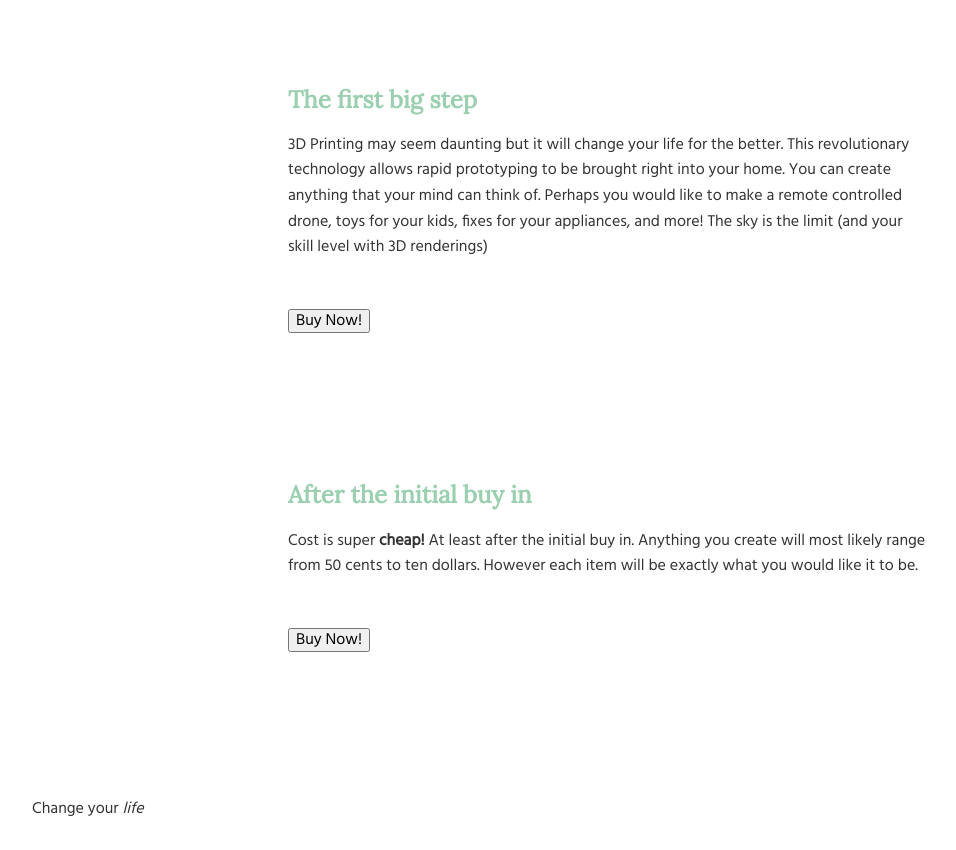
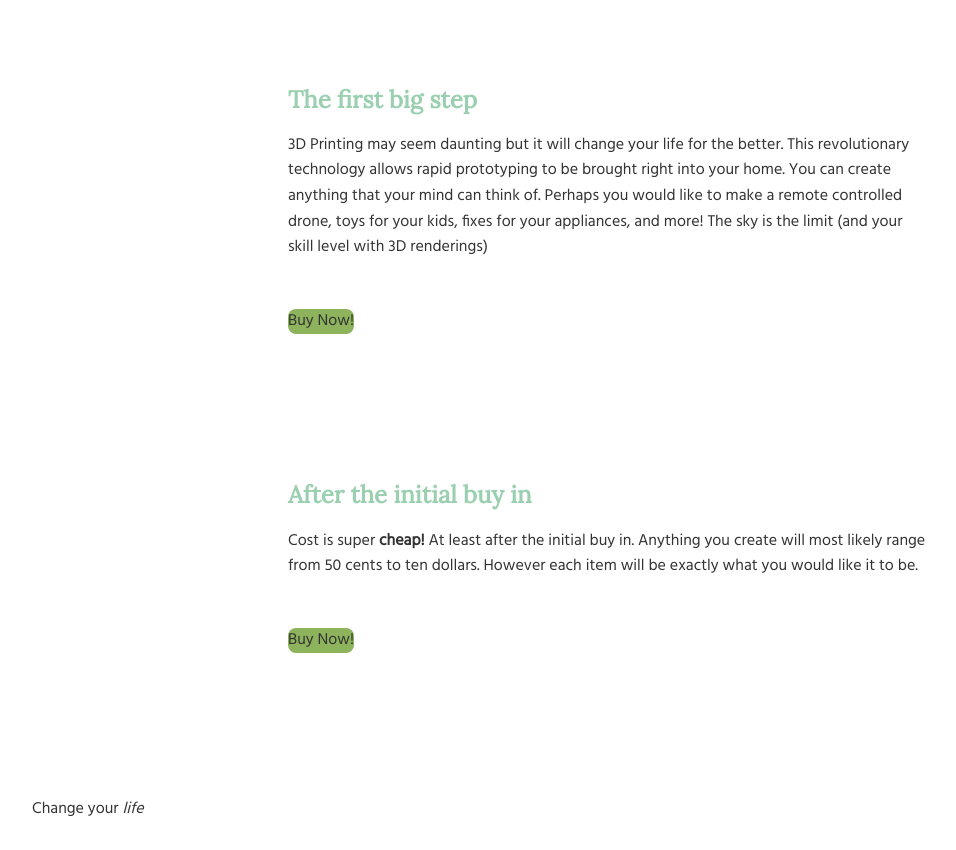
Before and after one commit to IS-120/css-fonts-and-a-button-davidwinnbigvideo, a website: page index.html in a window 1280 px wide. Shown: the part 380-1230 px from the top of the page, without its empty margins (32-988 px from the left). Drawn offline with nearby package versions, Linux system fonts and the light colour scheme.

Commit message:
fixes to button

```diff
--- a/index.html
+++ b/index.html
@@ -60,13 +60,13 @@
         rapid prototyping to be brought right into your home. You can create anything that your mind can think of.
         Perhaps you would like to make a remote controlled drone, toys for your kids, fixes for your appliances, and
         more! The sky is the limit (and your skill level with 3D renderings)</p>
-      <button class="button">Buy Now!</button>
+      <a class="button">Buy Now!</a>
     </article>
     <article>
       <h2>After the initial buy in</h2>
       <p>Cost is super <strong>cheap!</strong> At least after the initial buy in. Anything you create will most likely
         range from 50 cents to ten dollars. However each item will be exactly what you would like it to be.</p>
-      <button class="button">Buy Now!</button>
+      <a class="button">Buy Now!</a>
     </article>
   </main>
 
--- a/styles/main.css
+++ b/styles/main.css
@@ -86,9 +86,15 @@ a[href]:hover {
 .button:hover {
   background-color: var(--khaki-light-fawn);
   color: white;
-  transition: background-color 300ms ease;
+  transition: background-color 700ms ease;
   cursor: pointer;
   display: inline-block;
+}
+
+.button {
+  background-color: var(--jungle-green);
+  display: inline-block;
+  border-radius: 8px;
 }
 
 main {
```
